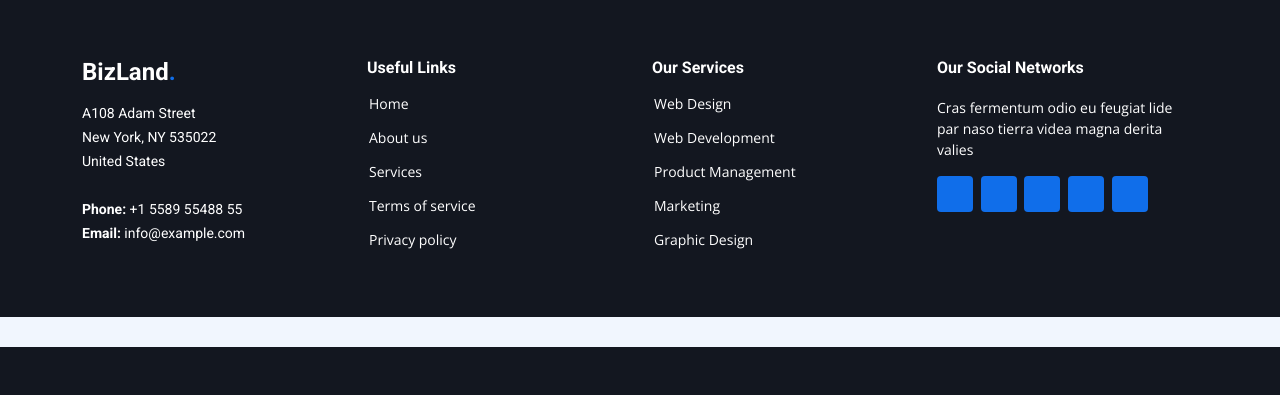
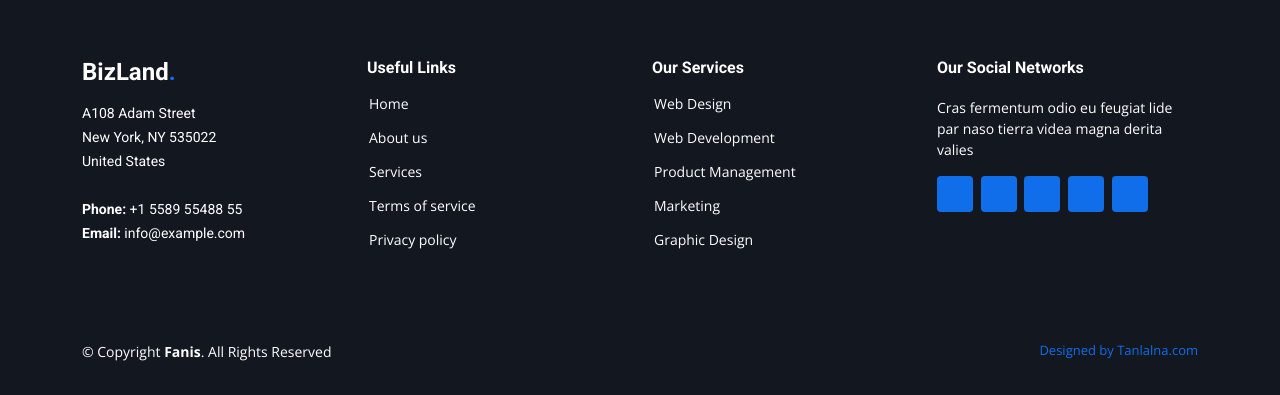
Before and after one commit to nifist99/template-movie-boostrap, a plain HTML site: page index.html in a window 1280 px wide. Shown: the part 2167-2562 px from the top of the page. Before the commit the page ends 2514 px from the top, so only its background shows below. Drawn offline with nearby package versions, Linux system fonts and the light colour scheme.

Commit message:
edit footer

```diff
--- a/assets/css/style.css
+++ b/assets/css/style.css
@@ -552,7 +552,6 @@ section {
   padding: 0 0 30px 0;
   color: #fff;
   font-size: 14px;
-  background: #f1f6fe;
 }
 #footer .footer-newsletter {
   padding: 50px 0;
--- a/index.html
+++ b/index.html
@@ -346,6 +346,15 @@
         </div>
       </div>
     </div>
+
+      <div class="container py-4">
+      <div class="copyright">
+        &copy; Copyright <strong><span>Fanis</span></strong>. All Rights Reserved
+      </div>
+      <div class="credits">
+      <a href="https://tanlalana.com/">Designed by Tanlalna.com</a>
+      </div>
+    </div>
   </footer><!-- End Footer -->
   <a href="#" class="back-to-top d-flex align-items-center justify-content-center"><i class="bi bi-arrow-up-short"></i></a>
 
```
